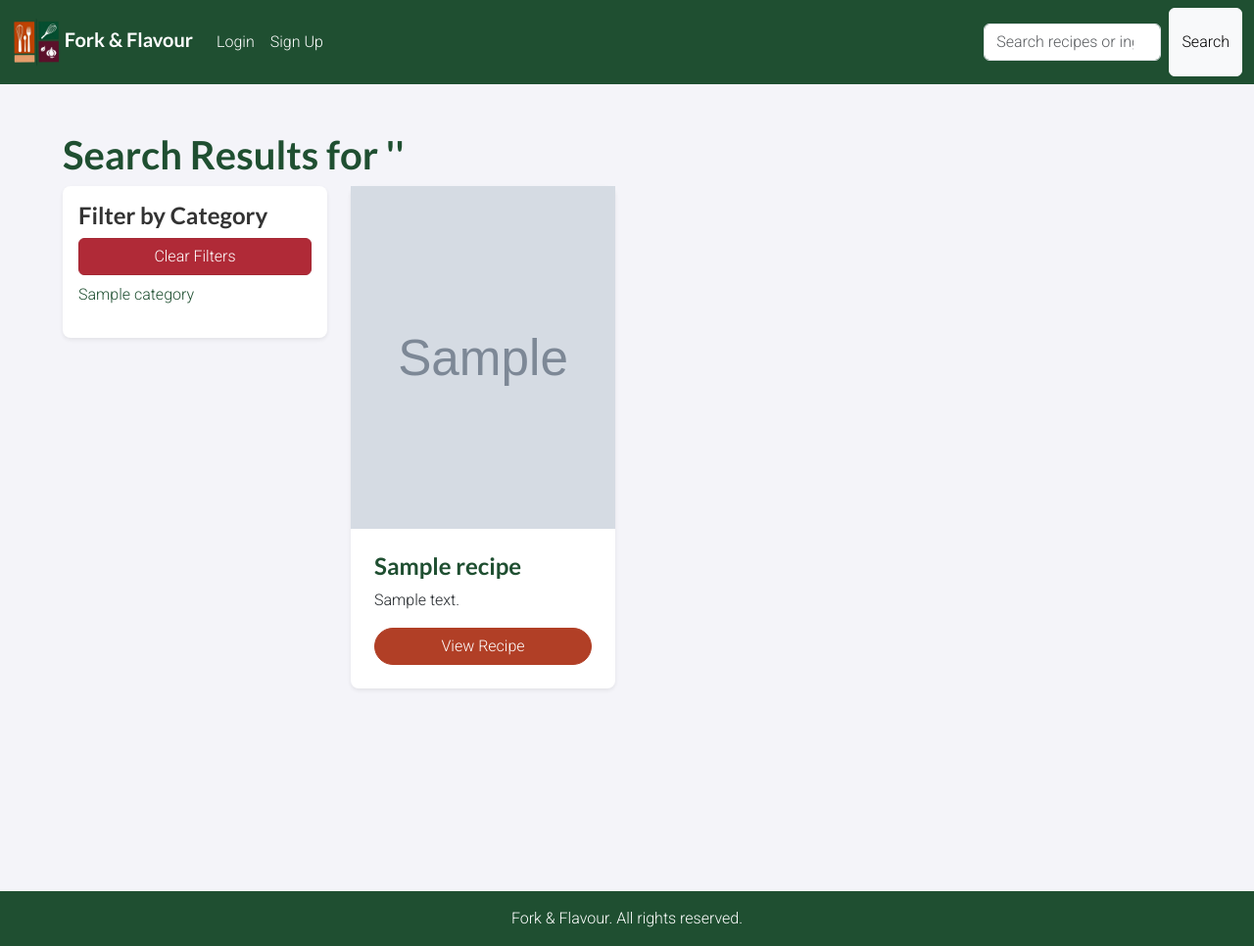
After one commit to desireealexia/fork_and_flavour, a Django app: page /search/ in a window 1280 px wide. The commit adds this page. Shown: the whole page at 98% size. Run offline with Django 5.2, Linux system fonts and the light colour scheme; tables that the repository leaves empty hold one stand-in row (values such as "Sample post"); grey boxes marked "Sample" are stand-in pictures.

Commit message:
Implement recipe search and filtering

```diff
--- a/fork_and_flavour/settings.py
+++ b/fork_and_flavour/settings.py
@@ -27,7 +27,7 @@ TEMPLATES_DIR = os.path.join(BASE_DIR, 'templates')
 SECRET_KEY = os.environ.get("SECRET_KEY")
 
 # SECURITY WARNING: don't run with debug turned on in production!
-DEBUG = True
+DEBUG = False
 
 ALLOWED_HOSTS = [
     '127.0.0.1',
--- /dev/null
+++ b/recipes/templates/recipes/recipe_search.html
@@ -0,0 +1,96 @@
+{% extends "base.html" %}
+{% load static %}
+{% block title %}Search Results - Fork & Flavour{% endblock %}
+{% block content %}
+
+<div class="container mt-5">
+    <h1>Search Results for '<span id="search-query">{{ query }}</span>'</h1>
+
+    <div class="row">
+<!-- Sidebar for Category Filters -->
+<div class="col-md-3">
+    <div class="card shadow-sm p-3">
+        <h4>Filter by Category</h4>
+        <ul class="list-unstyled">
+            <!-- Clear Filters Button -->
+            <li class="mb-2">
+                <a href="{% url 'recipe_search' %}?query={{ query }}"
+                   class="btn btn-danger w-100 {% if not category_id %}active{% endif %}">
+                   Clear Filters
+                </a>
+            </li>
+
+            <!-- Category List -->
+            {% for category in categories %}
+            <li>
+                <a href="{% url 'recipe_search' %}?query={{ query }}&category={{ category.id }}"
+                class="d-flex justify-content-between
+                        {% if category.id|stringformat:"s" == category_id|stringformat:"s" %}selected-filter{% endif %}">
+                {{ category.name }}
+                </a>
+            </li>
+            {% endfor %}
+        </ul>
+    </div>
+</div>
+
+
+        <!-- Recipe Results -->
+        <div class="col-md-9">
+            <div class="row row-cols-1 row-cols-md-3 g-4">
+                {% for recipe in recipes %}
+                    <div class="col mb-4">
+                        <div class="card shadow-sm h-100">
+                            {% if recipe.image %}
+                            <img src="{{ recipe.image.url }}" alt="{{ recipe.title }}" class="img-fluid recipe-img" />
+                            {% else %}
+                            <img src="{% static 'images/default-recipe.jpg' %}" alt="Default Recipe Image" class="img-fluid recipe-img" />
+                            {% endif %}
+                            <div class="card-body d-flex flex-column">
+                                <h5 class="card-title">{{ recipe.title }}</h5>
+                                <p class="card-text">{{ recipe.description|truncatewords:20 }}</p>
+                                <a href="{% url 'recipe_detail' recipe.slug %}" class="btn btn-primary mt-auto rounded-pill">View Recipe</a>
+                            </div>
+                        </div>
+                    </div>
+                {% empty %}
+                    <p>No recipes found.</p>
+                {% endfor %}
+            </div>
+
+            <!-- Pagination Controls -->
+            {% if recipes.has_other_pages %}
+            <div class="pagination d-flex justify-content-center mt-4">
+                <nav>
+                    <ul class="pagination">
+                        {% if recipes.has_previous %}
+                            <li class="page-item">
+                                <a class="page-link" href="?query={{ query }}&category={{ selected_category }}&page=1">&laquo; First</a>
+                            </li>
+                            <li class="page-item">
+                                <a class="page-link" href="?query={{ query }}&category={{ selected_category }}&page={{ recipes.previous_page_number }}">Previous</a>
+                            </li>
+                        {% endif %}
+
+                        <li class="page-item disabled">
+                            <span class="page-link">
+                                Page {{ recipes.number }} of {{ recipes.paginator.num_pages }}
+                            </span>
+                        </li>
+
+                        {% if recipes.has_next %}
+                            <li class="page-item">
+                                <a class="page-link" href="?query={{ query }}&category={{ selected_category }}&page={{ recipes.next_page_number }}">Next</a>
+                            </li>
+                            <li class="page-item">
+                                <a class="page-link" href="?query={{ query }}&category={{ selected_category }}&page={{ recipes.paginator.num_pages }}">Last &raquo;</a>
+                            </li>
+                        {% endif %}
+                    </ul>
+                </nav>
+            </div>
+            {% endif %}
+        </div>
+    </div>
+</div>
+{% endblock %}
--- a/recipes/urls.py
+++ b/recipes/urls.py
@@ -3,10 +3,11 @@ from . import views
 
 urlpatterns = [
     path('', views.RecipeListView.as_view(), name='home'),
+    path('search/', views.recipe_search, name='recipe_search'),
+    path('profile/', views.profile, name='profile'),
+    path('recipes/', views.UserRecipeListView.as_view(), name='recipe_list'),
     path('recipe/<slug:slug>/', views.recipe_detail, name='recipe_detail'),
     path('recipes/create/', views.RecipeCreateView.as_view(), name='recipe_create'),
     path('recipe/<slug:slug>/update/', views.RecipeUpdateView.as_view(), name='recipe_update'),
     path('recipe/<slug:slug>/delete/', views.RecipeDeleteView.as_view(), name='recipe_delete'),
-    path('profile/', views.profile, name='profile'),
-    path('recipes/', views.UserRecipeListView.as_view(), name='recipe_list'),
 ]
--- a/recipes/views.py
+++ b/recipes/views.py
@@ -1,6 +1,8 @@
 from django.contrib import messages
 from django.contrib.auth.mixins import LoginRequiredMixin, UserPassesTestMixin
 from django.contrib.auth.decorators import login_required
+from django.core.paginator import Paginator
+from django.db.models import Count, Q
 from django.shortcuts import render, redirect, get_object_or_404
 from django.utils.text import slugify
 from django.urls import reverse_lazy
@@ -17,6 +19,46 @@ class RecipeListView(generic.ListView):
     template_name = "recipes/index.html"
     queryset = models.Recipe.objects.filter(status=1).order_by('-created_at')
     paginate_by = 6
+
+    def get_context_data(self, **kwargs):
+        context = super().get_context_data(**kwargs)
+        context['categories'] = models.Category.objects.all()  # Pass all categories to the template
+        return context
+
+    def get_queryset(self):
+        category_filter = self.request.GET.get('category')
+        if category_filter:
+            return self.queryset.filter(category__id=category_filter)  # Using 'id' field for filtering
+        return self.queryset
+
+def recipe_search(request):
+    query = request.GET.get('query', '')
+    category_id = request.GET.get('category', '')
+
+    print(f"Selected Category ID: {category_id}")
+
+    # Filter recipes based on the search query
+    recipes = models.Recipe.objects.filter(
+        Q(title__icontains=query) | Q(ingredients__ingredient__name__icontains=query)
+    ).distinct()
+
+    if category_id:
+        recipes = recipes.filter(category_id=category_id)
+
+    # Fetch categories without counting recipes
+    categories = models.Category.objects.all().order_by('id')
+
+    # Pagination logic
+    paginator = Paginator(recipes, 6)  # 6 recipes per page
+    page_number = request.GET.get('page')
+    page_obj = paginator.get_page(page_number)
+
+    return render(request, 'recipes/recipe_search.html', {
+        'recipes': page_obj,
+        'query': query,
+        'categories': categories,
+        'category_id': category_id,
+    })
 
 # View to display the details of a single recipe
 def recipe_detail(request, slug):
--- a/static/css/style.css
+++ b/static/css/style.css
@@ -57,6 +57,8 @@ main {
 h1, h2, h3, h4, h5, h6 {
     font-family: 'Lato', sans-serif;
     font-weight: 700;
+}
+h2, h3, h4, h5, h6 {
     color: #333;
 }
 
@@ -231,3 +233,13 @@ footer span {
 .recipe-img {
     height: 500px;
 }
+
+#search-query {
+    color: #5B122A;
+    text-transform: capitalize;
+}
+
+.selected-filter {
+    font-weight: bold;
+    color: #5B122A;
+}
--- a/templates/base.html
+++ b/templates/base.html
@@ -1,7 +1,6 @@
 {% load static %}
 
 {% url 'home' as home_url %}
-{% url 'profile' as profile_url %}
 {% url 'account_login' as login_url %}
 {% url 'account_signup' as signup_url %}
 {% url 'account_logout' as logout_url %}
@@ -34,8 +33,9 @@
 <body class="d-flex flex-column main-bg">
 
     <!-- Navigation -->
-    <nav class="navbar navbar-expand-lg navbar-dark">
+    <nav class="navbar navbar-expand-lg">
         <div class="container-fluid">
+            <!-- Left side logo and nav links -->
             <a class="navbar-brand" href="{% url 'home' %}">
                 <img src="{% static 'images/fork_and_flavour_logo.png' %}" alt="Fork & Flavour Logo" width="50">
                 Fork & Flavour
@@ -43,8 +43,8 @@
             <button class="navbar-toggler" type="button" data-bs-toggle="collapse" data-bs-target="#navbarNav" aria-controls="navbarNav" aria-expanded="false" aria-label="Toggle navigation">
                 <span class="navbar-toggler-icon"></span>
             </button>
-            <div class="collapse navbar-collapse" id="navbarNav">
-                <ul class="navbar-nav ms-auto">
+            <div class="collapse navbar-collapse" id="navbarSupportedContent">
+                <ul class="navbar-nav me-auto mb-2 mb-lg-0">
                     {% if user.is_authenticated %}
                     <li class="nav-item">
                         <a class="nav-link {% if request.path == logout_url %}active{% endif %}" href="{% url 'home' %}">Home</a>
@@ -70,6 +70,11 @@
                         </li>
                     {% endif %}
                 </ul>
+                <!-- Search Bar -->
+                <form class="d-flex w-25" role="search" action="{% url 'recipe_search' %}" method="get">
+                    <input class="form-control me-2 w-100" type="search" name="query" placeholder="Search recipes or ingredients..." aria-label="Search">
+                    <button class="btn btn-light" type="submit">Search</button>
+                </form>
             </div>
         </div>
     </nav>
```
Also changed, not shown: recipes/templates/recipes/index.html (+12 -28 lines), 1 other file.
